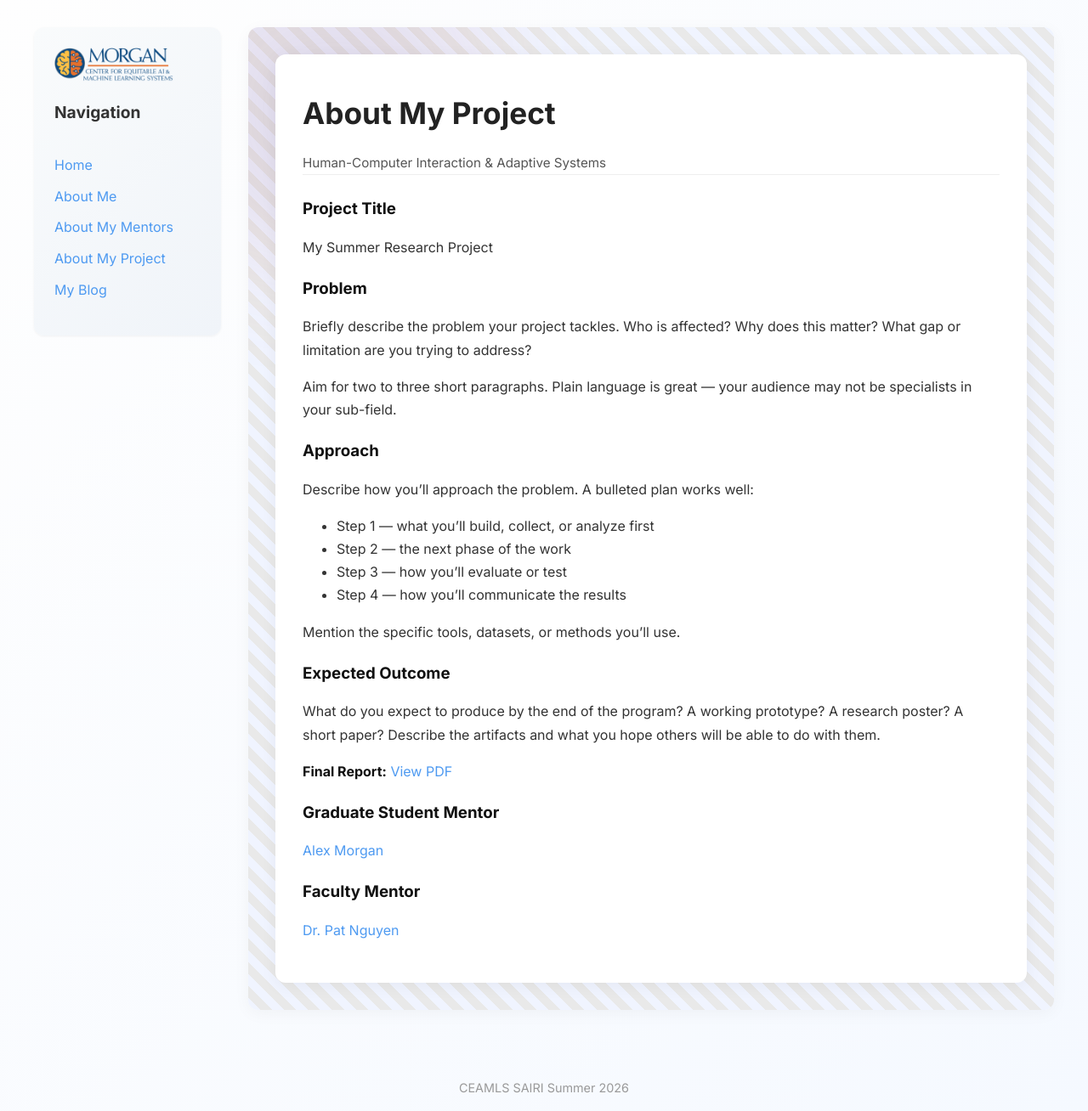
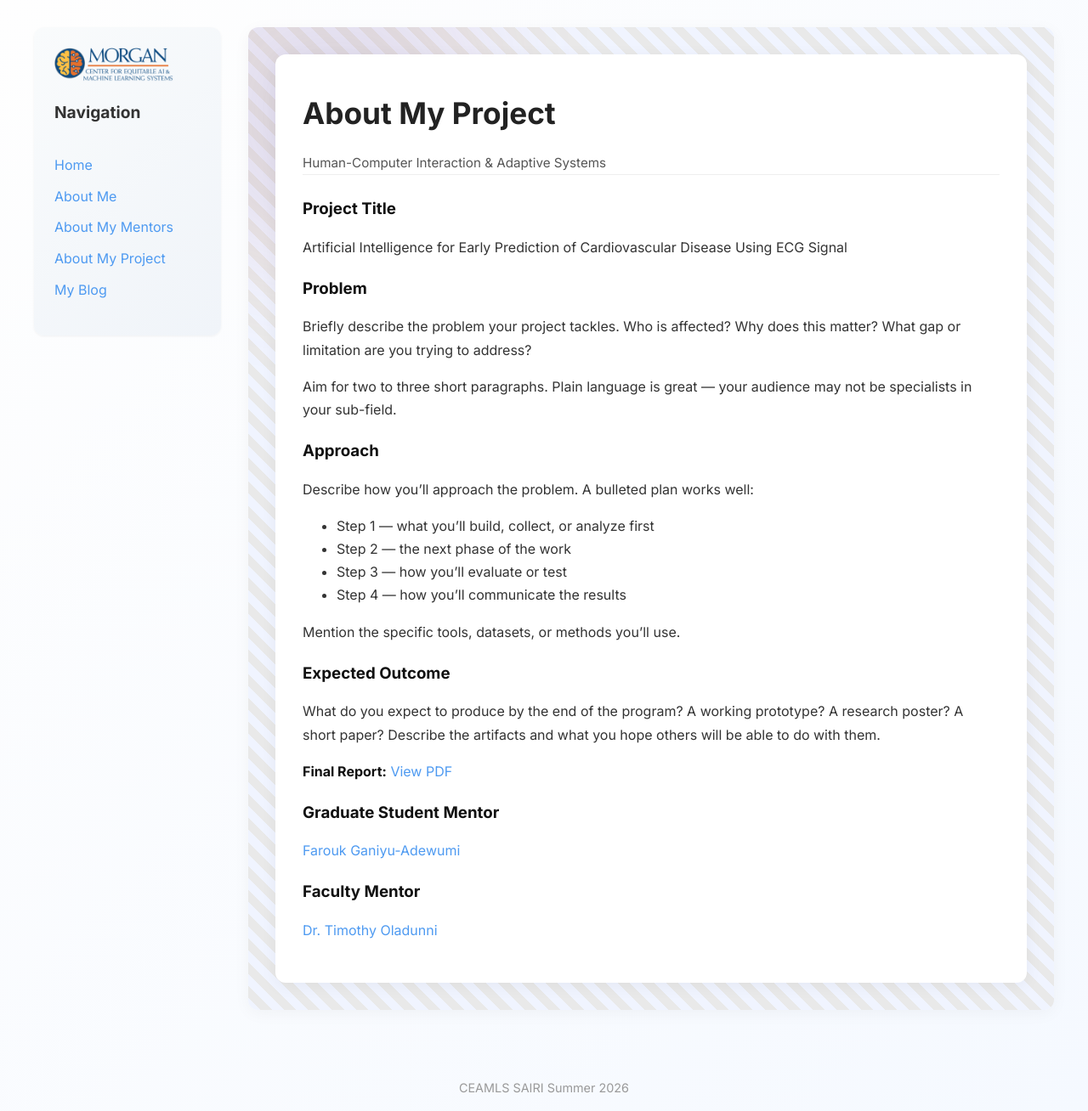
Before and after one commit to Kosiso7-og/Kosiso7-ogceamls26.github.io, a Jekyll site: the page built from pages/about-my-project.md, in a window 1280 px wide. Shown: the whole page at 85% size. Built offline with Jekyll 4.4.1, drawn with Linux system fonts in a browser that asks for light colours.

Commit message:
Update project title and mentor information

```diff
--- a/pages/about-my-project.md
+++ b/pages/about-my-project.md
@@ -4,7 +4,7 @@ title: About My Project
 permalink: /about-my-project.html
 
 subtitle: Human-Computer Interaction & Adaptive Systems
-project_title: "My Summer Research Project"
+project_title: "Artificial Intelligence for Early Prediction of Cardiovascular Disease Using ECG Signal"
 
 problem: |
   Briefly describe the problem your project tackles. Who is affected? Why does this
@@ -31,10 +31,10 @@ outcome: |
 final_report_url: https://example.com/your-report.pdf
 
 grad_mentor:
-  name: Alex Morgan
+  name: Farouk Ganiyu-Adewumi
   linkedin: https://www.linkedin.com/in/example
 
 faculty_mentor:
-  name: Dr. Pat Nguyen
+  name: Dr. Timothy Oladunni
   linkedin: https://www.linkedin.com/in/example
 ---
```
